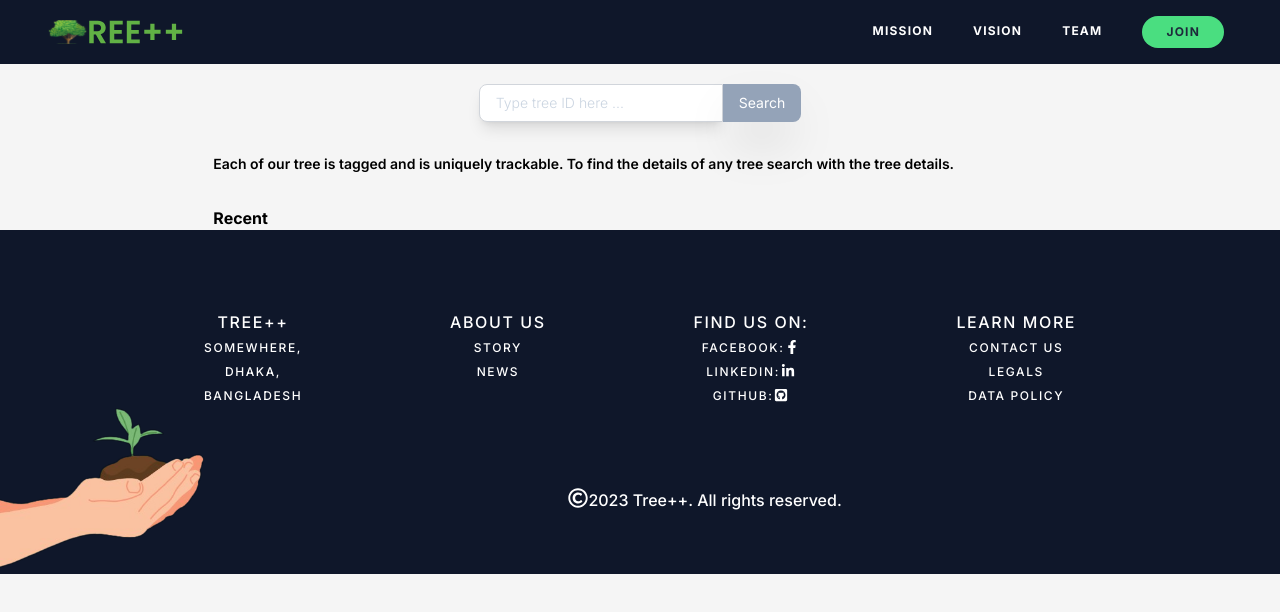
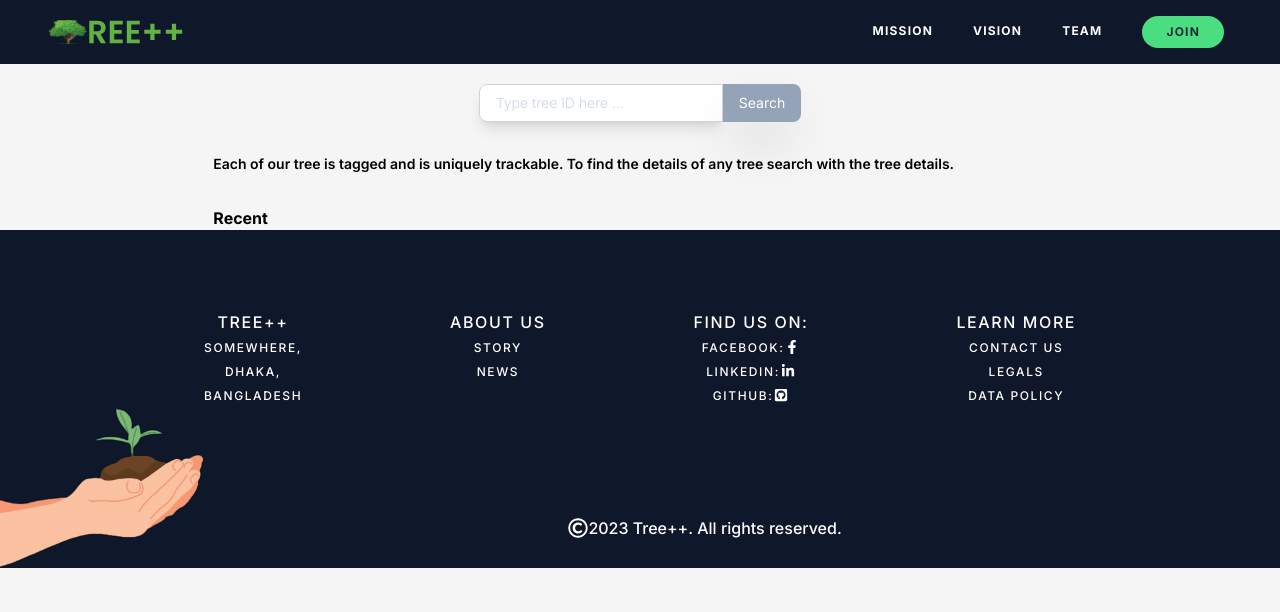
Before and after one commit to tree-pp/TreePP, a Next.js app: page /t in a window 1280 px wide. Shown: the top 612 px of the page. Built offline with nearby package versions, Linux system fonts and the light colour scheme.

Commit message:
minor changes in BottomFooter

```diff
--- a/src/app/page.tsx
+++ b/src/app/page.tsx
@@ -1,5 +1,5 @@
 import * as React from 'react';
-import Head from 'next/head';
+import { Metadata } from 'next'
 
 import styles from '../styles/Home.module.css';
 import WhoWeAre from '@/components/WhoWeAre';
@@ -17,15 +17,19 @@ import HowItWorks from '../components/HowItWorks';
 //   { title: "Partners", url: "#" },
 // ];
 
+export const metadata: Metadata = {
+    title: 'My Page Title',
+  }
+
 export default function Home() {
 	return (
 		<div className={styles.bgimg} style={{ backgroundColor: '#f8f1e6' }}>
-			<Head>
+			{/* <Head>
 				<title>
 					Tree++ | Digital Carbon Offsetting through Tree Plantation
 				</title>
 				<link rel='icon' href='/favicon.ico' />
-			</Head>
+			</Head> */}
 
 			{/* <ThemeProvider theme={theme}> */}
 
--- a/src/components/Bottomfooter.tsx
+++ b/src/components/Bottomfooter.tsx
@@ -38,9 +38,9 @@ export default function Bottomfooter() {
           <Link href="#" className="text-xs border-b-2 transition duration-300 border-transparent hover:border-green-400">Data policy</Link>
         </div>
       </div>
-      <div className="flex flex-row space-x-11 inline-flex w-full justify-start">
+      <div className="flex flex-row space-x-11 w-full">
         <Image src="/footer_1.png" alt="" className="h-40 w-auto pr-80" width="1" height="1" unoptimized />
-        <div className="text-md text-white font-medium inline-flex pt-20 pl-50"><FaRegCopyright className="" size='1.25rem' />2023 Tree++. All rights reserved.</div>
+        <div className="flex text-md text-white font-medium pt-20 justify-center items-center"><FaRegCopyright className="" size='1.25rem' />2023 Tree++. All rights reserved.</div>
       </div>
     </div>
   );
```
